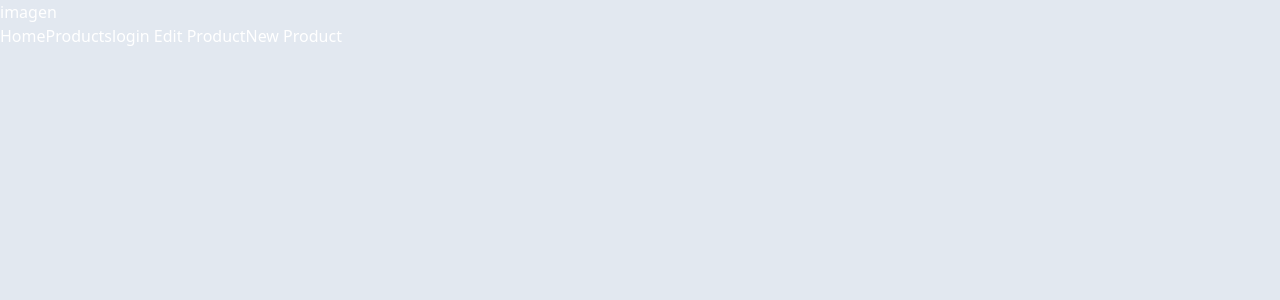
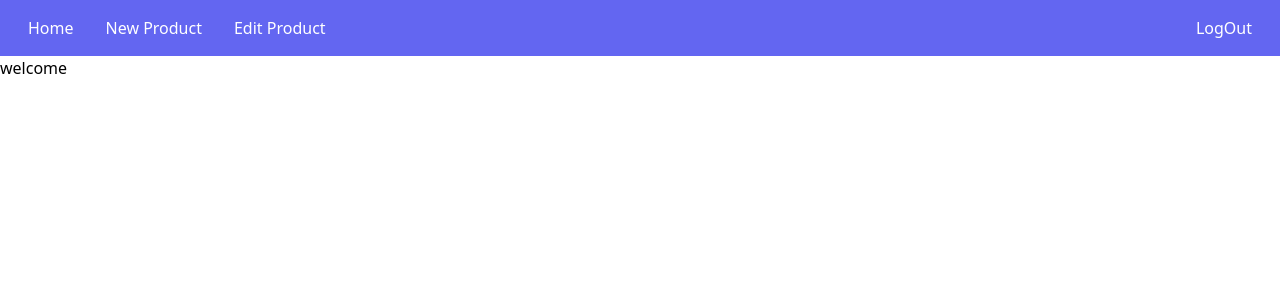
Before and after one commit to JSSatorres/MERN-Ecommerce, a React (Create React App) app in the folder Frontend/admin/: page /home in a window 1280 px wide. Shown: the top 300 px of the page. Built offline with nearby package versions, Linux system fonts and the light colour scheme.

Commit message:
logaut and header finish

```diff
--- a/Frontend/admin/src/App.js
+++ b/Frontend/admin/src/App.js
@@ -10,7 +10,7 @@ import Products from "./components/Products";
 // import "bootstrap/dist/css/bootstrap.min.css";
 import Home from "./pages/home";
 
-import {AuthProvider} from "./context/authContext";
+import { AuthProvider } from "./context/authContext";
 import RegisterAdmin from "./pages/registerAdmin";
 // import { onAuthStateChanged, signOut } from "firebase/auth";
 
@@ -18,18 +18,17 @@ function App() {
   const queryClient = new QueryClient();
 
   return (
-    <div className="bg-slate-200 h-screen text-white flex">
+    <div className=" h-screen">
     <QueryClientProvider client={queryClient}>
       <AuthProvider>
-
         <Routes>
           {/* <Route path="/" element={<LoginAdmin />} > */}
           <Route path="/" element={<RegisterAdmin />} />
           <Route path="/login" element={<LoginAdmin />} />
-            <Route path="home" element={<Home />} />
-            <Route path="products" element={<Products />} />
-            <Route path="admin" element={<AdminPage />} />
-            <Route path="postproduct" element={<PostProducts />} />
+          <Route path="/home" element={<Home />} />
+          <Route path="/products" element={<Products />} />
+          <Route path="/admin" element={<AdminPage />} />
+          <Route path="/postproduct" element={<PostProducts />} />
           <Route path="*" element={<NotFound />} />
           {/* <Route path="*" element={<NotFound />} /> */}
         </Routes>
--- a/Frontend/admin/src/components/Headers.js
+++ b/Frontend/admin/src/components/Headers.js
@@ -1,18 +1,40 @@
 import React from "react";
 import { Link } from "react-router-dom";
+import { useAuth } from "../context/authContext";
+import { useNavigate } from "react-router-dom";
 
 const Headers = () => {
+  ''
+  const user = null;
+  const navigate = useNavigate();
+  const { logout } = useAuth();
+
+  const handleLogout = async ()=>{
+    await logout()
+    navigate("/login")
+  }
+
   return (
-    <header>
-      <div>imagen</div>
-      <nav>
-        <Link to="/">Home</Link>
-        <Link to="/products">Products</Link>
-        <Link to="/login">login</Link>
-        <Link to="/editporduct"> Edit Product</Link>
-        <Link to="/postproduct">New Product</Link>
-      </nav>
-    </header>
+    <nav className="bg-indigo-500 py-4 text-white px-3 flow-root">
+      <Link className="hover:text-slate-900 mx-4 float-left" to="/home">
+        Home
+      </Link>
+      <Link className="hover:text-slate-900 mx-4 " to="/editporduct">
+        Edit Product
+      </Link>
+      <Link className="hover:text-slate-900 mx-4 float-left" to="/postproduct">
+        New Product
+      </Link>
+      {user ? (
+        <Link className="hover:text-slate-900 mx-4 float-right" to="/login">
+          login
+        </Link>
+      ) : (
+        <button onClick={handleLogout}className="hover:text-slate-900 mx-4 float-right">
+          LogOut
+        </button>
+      )}
+    </nav>
   );
 };
 
--- a/Frontend/admin/src/context/authContext.js
+++ b/Frontend/admin/src/context/authContext.js
@@ -1,5 +1,16 @@
-import { createContext, useContext } from "react";
-import { addUser,  loginUser,isLoginUserFB } from "../firabase/configFirabse";
+import { createContext, useContext, useState, useEffect } from "react";
+import { addUser, loginUser, logOutUser } from "../firabase/configFirabse";
+// import {
+//   onAuthStateChanged,
+// } from "firebase/auth";
+
+// export const isLoginUserFB = async () => {
+//   await onAuthStateChanged(auth, currentUser=>{
+//     console.log(currentUser.accessToken);
+//     return currentUser.accessToken;
+//   });
+// };
+
 
 export const contextAuth = createContext();
 
@@ -10,21 +21,40 @@ export const useAuth = () => {
 };
 
 export const AuthProvider = ({ children }) => {
+  // const [isLogin, setIsLogin] = useState(null);
+
   const signUp = (email, password) => {
     console.log("signUp authcontex");
     return addUser(email, password);
   };
 
   const login = (email, password) => {
-    console.log("authcontexxt",email,password);
+    console.log("login authcontexxt", email, password);
     return loginUser(email, password);
   };
 
-  const isLoginUser = ()=>{
-    isLoginUserFB()
-  }
+  const logout= (email, password) => {
+    console.log("logout authcontexxt", email, password);
+    return logOutUser(email, password);
+  };
+
+
+  // const isLoginUser = ()=>{
+  //   isLoginUserFB()
+  // }
+  // const isLoginFunAsync = () => {
+  //   useEffect(() => {
+  //     console.log("useEfect is loginuser");
+  //     isLoginUserFB();
+  //     setIsLogin(isLoginUserFB());
+  //     console.log("islogin", isLogin);
+  //     console.log("isLoginUserFB", isLoginUserFB());
+  //   }, []);
+  // };
 
   return (
-    <contextAuth.Provider value={{signUp, login, isLoginUser }}>{children}</contextAuth.Provider>
+    <contextAuth.Provider value={{ signUp, login, logout  }}>
+      {children}
+    </contextAuth.Provider>
   );
 };
--- a/Frontend/admin/src/firabase/configFirabse.js
+++ b/Frontend/admin/src/firabase/configFirabse.js
@@ -1,8 +1,14 @@
 // Import the functions you need from the SDKs you need
-import { useEffect } from "react";
+// import { useEffect } from "react";
 import { initializeApp } from "firebase/app";
-import { getAuth, createUserWithEmailAndPassword, signInWithEmailAndPassword,onAuthStateChanged } from "firebase/auth";
-// TODO: Add SDKs for Firebase products that you want to use
+import {
+  getAuth,
+  createUserWithEmailAndPassword,
+  signInWithEmailAndPassword,
+  signOut
+} from "firebase/auth";
+
+//  Add SDKs for Firebase products that you want to use
 // https://firebase.google.com/docs/web/setup#available-libraries
 
 // Your web app's Firebase configuration
@@ -30,72 +36,6 @@ export const loginUser = (email, password) => {
   return signInWithEmailAndPassword(auth, email, password);
 };
 
-export const isLoginUserFB =()=>{
-  console.log("llego");
-  useEffect(() => {
-    onAuthStateChanged(auth, currentUser);
-    console.log(currentUser);
-  }, [])
+export const logOutUser =()=>{
+signOut(auth)
 }
-
-// import firebase from "firebase/app";
-// import "firebase/auth";
-
-// // https://firebase.google.com/docs/web/setup#available-libraries
-// if (!firebase.apps.length) {
-// // Your web app's Firebase configuration
-// const firebaseConfig = {
-//   apiKey: "AIzaSyC8cBVac4N2dtQiT9F-Maehu_ERkV6nr0I",
-//   authDomain: "productsmern.firebaseapp.com",
-//   projectId: "productsmern",
-//   storageBucket: "productsmern.appspot.com",
-//   messagingSenderId: "702206007709",
-//   appId: "1:702206007709:web:eb399d121e644729fd3774"
-// };
-
-// firebase.initializeApp(firebaseConfig);
-// } else {
-//   // if already initialized, use that one
-//   firebase.app();
-// }
-
-// export const auth = firebase.auth();
-
-// export function singInWithGoogle() {
-//   const GoogleAuthProvider = new firebase.auth.GoogleAuthProvider();
-
-//   return auth.signInWithPopup(GoogleAuthProvider);
-// }
-
-// export function singInWithEmailAndPassword(email, password) {
-//   return auth.signInWithEmailAndPassword(email, password);
-// }
-
-// export function singUpWithEmailAndPassword(email, password) {
-//   return auth.createUserWithEmailAndPassword(email, password);
-// }
-
-// export function sendPasswordResetEmail(email) {
-//   return auth.sendPasswordResetEmail(email);
-// }
-
-// export function signOut() {
-//   return auth.signOut(auth.currentUser.getIdToken());
-// }
-
-// export function getCurrentUserToken() {
-//   console.log(auth.currentUser.getIdToken());
-//   if (!auth.currentUser) {
-//     return null;
-//   }
-
-//   return auth.currentUser.getIdToken();
-// }
-
-// export function getCurrentUserEmail() {
-//   if (!auth.currentUser) {
-//     return null;
-//   }
-
-//   return auth.currentUser.email;
-// }
--- a/Frontend/admin/src/pages/home/Home.js
+++ b/Frontend/admin/src/pages/home/Home.js
@@ -1,13 +1,22 @@
 import React from "react";
 import Headers from "../../components/Headers";
-// import {useAuth} from "../../context/authContext";
+import {useAuth} from "../../context/authContext";
+import { useNavigate } from "react-router-dom";
 // import RegisterAdmin from "../registerAdmin";
 
 const Home = () => {
 
+// const {isLoginFunAsync } = useAuth()
+const navigate=  useNavigate ()
+const {logout } = useAuth()
+const handleLogout = async ()=>{
+  await logout()
+  navigate("/login")
+}
   return (
     <div>
       <Headers />
+      <h1> welcome </h1>
     </div>
   );
 };
--- a/Frontend/admin/src/pages/loginAdmin/LoginAdmin.js
+++ b/Frontend/admin/src/pages/loginAdmin/LoginAdmin.js
@@ -2,10 +2,7 @@ import React, { useState } from "react";
 import { useNavigate } from "react-router-dom";
 import { useAuth } from "../../context/authContext";
 
-
 const LoginAdmin = () => {
-
-
   const navigate = useNavigate();
 
   const [user, setUser] = useState({
@@ -14,7 +11,7 @@ const LoginAdmin = () => {
   });
 
   const { login } = useAuth();
-  const { isLoginUser } = useAuth();
+  // const { isLoginUser } = useAuth();
 
   const handleChange = (e) => {
     setUser({ ...user, [e.target.name]: e.target.value });
@@ -32,25 +29,45 @@ const LoginAdmin = () => {
   };
 
   return (
-    <form onSubmit={handleSubmit}>
-      <label htmlFor="email"> Email</label>
+    <div className="h-screen flex bg-gradient-to-r from-indigo-500 via-purple-500 to-pink-500">
+      <div className="w-full max-w-xs m-auto">
+        <form
+          onSubmit={handleSubmit}
+          className="bg-white shadow-md rounded px-8 py-6"
+        >
+          <div className="mb-4">
+            <label htmlFor="email" className="block text-gray-800">
+              {" "}
+              Email
+            </label>
             <input
+              className="shadow appearance-none border rounded my-2"
               type="email"
               name="email"
               placeholder="Insert email"
               onChange={handleChange}
             />
-
-      <label htmlFor="password"> Password</label>
+          </div>
+          <div className="mb-4">
+            <label htmlFor="password" className="block text-gray-800">
+              {" "}
+              Password
+            </label>
             <input
+              className="shadow appearance-none border rounded my-2"
               type="password"
               name="password"
               placeholder="Insert password"
               onChange={handleChange}
             />
-
-      <button> Login</button>
+          </div>
+          <button className="bg-blue-900 hover:bg-blue-700 text-white font-bold py-1 px-2 rounded focus:shadow-outline">
+            {" "}
+            Login
+          </button>
         </form>
+      </div>
+    </div>
   );
 };
 
```
Also changed, not shown: 1 other file (tests, documents, lock files or other folders). Lines whose indentation alone changed are shown as unchanged.
